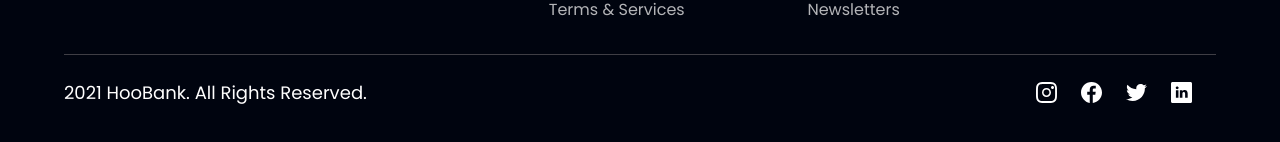
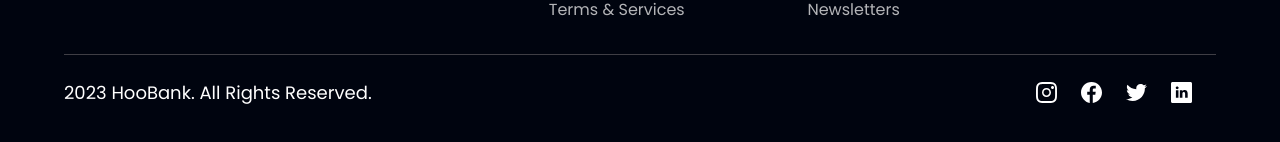
Before and after one commit to mhmddorgham/hoobank_app, a React (Create React App) app: page / in a window 1280 px wide. Shown: the part 4787-4929 px from the top of the page. Built offline with nearby package versions, Linux system fonts and the light colour scheme.

Commit message:
Make Footer current year dynamic

```diff
--- a/src/components/Footer.js
+++ b/src/components/Footer.js
@@ -2,7 +2,7 @@ import React from 'react'
 import { logo } from '../assets'
 import styles from '../style';
 import { footerLinks, socialMedia } from '../constants';
-
+const currYear = new Date().getFullYear();
 const Footer = () => (
   <section className={`${styles.flexCenter} ${styles.paddingY} flex-col`}>
     <div className={`${styles.flexStart} md:flex-row flex-col mb-8 w-full `}>
@@ -27,7 +27,7 @@ const Footer = () => (
       </div>
     </div>
     <div className=' w-full flex justify-between items-center md:flex-row flex-col pt-6 border-t-[1px] border-t-[#3f3e45]'>
-      <p className='font-normal font-poppins text-[18px] leading-[27px] text-white text-center'>2021 HooBank. All Rights Reserved.</p>
+      <p className='font-normal font-poppins text-[18px] leading-[27px] text-white text-center'>{currYear} HooBank. All Rights Reserved.</p>
       <div className='flex flex-row md:mt-0 mt-6'>
         {socialMedia.map((social, i) => (
           <img
```
